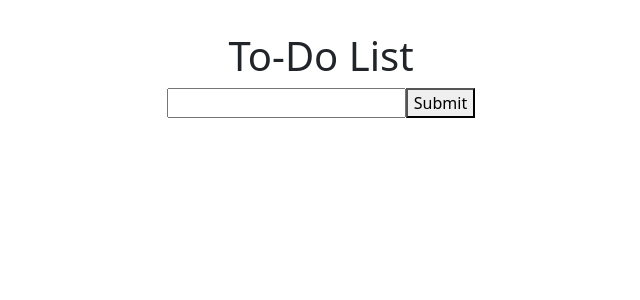
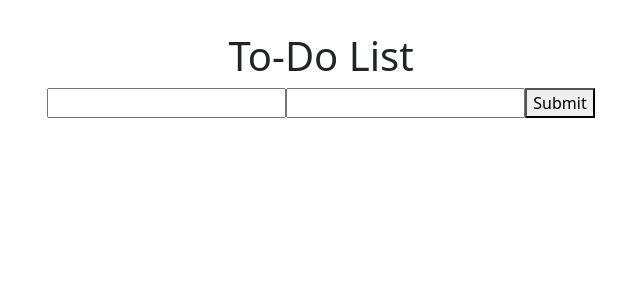
Before and after one commit to oldmcdonnell/ToDo-List, a React (Vite) app: page / in a window 1280 px wide. Shown: the top 300 px of the page, without its empty margins (319-959 px from the left). Built offline with nearby package versions, Linux system fonts and the light colour scheme.

Commit message:
fuck this shit i might as well work at home no help NONE

```diff
--- a/src/App.jsx
+++ b/src/App.jsx
@@ -2,8 +2,9 @@ import { useState } from 'react'
 import reactLogo from './assets/react.svg'
 import viteLogo from '/vite.svg'
 import { useReducer } from 'react'
+//import Container from 'react-bootstrap/Container'
 import './App.css'
-const count = 0
+let count = 0
 
 const Title = () => {
   return (
@@ -43,7 +44,7 @@ const reducer = (state, action) => {
   switch(action.type){
     case 'todoTitleInput':
       console.log('there', action)
-      return checkTodoID(), {todos: [...state.todos, {todoID: count +1 ,todoTitle: action.todoTitle}]};
+      return {todos: [...state.todos, {todoID: state.todos.length + 1, todoTitle: action.todoTitle, todoDescription: action.todoDescription}]};
       // current date should also be here
     case 'todoDescirption':
       return {};
@@ -52,22 +53,42 @@ const reducer = (state, action) => {
   }
 }
 
+
 function App() {
   const [state, dispatch] = useReducer(reducer, initialState)
   const [title, setTitle] = useState('')
+  const [description, setDescription] = useState('')
   console.log(state)
 
+  function clearForm(){
+    setTitle(''),
+    setDescription('')
+  }
 
   return (
 <div>
     <Title />
     <input
+    id='titleBox'
     type="text"
     value={title}
     onChange={(e)=> setTitle(e.target.value)}>
     </input>
-    <button onClick={() => dispatch({type:"todoTitleInput", todoTitle: title})}>Submit</button>
+    <input
+    id='decriptionBox'
+    type="text"
+    value={description}
+    onChange={(e)=> setDescription(e.target.value)}>
+    </input>
+    <button onClick={() => dispatch({type:"todoTitleInput", todoTitle: title, todoDescription: description})}>Submit</button>
     <p></p>
+    {state.todos.map(todo => (
+      <div key={todo.todoID}>
+        Todo: {todo.todoID}: {todo.todoTitle}
+        <br></br>
+        {todo.todoDescription}
+      </div>
+    ))}
   </div>
   )
  }
```
